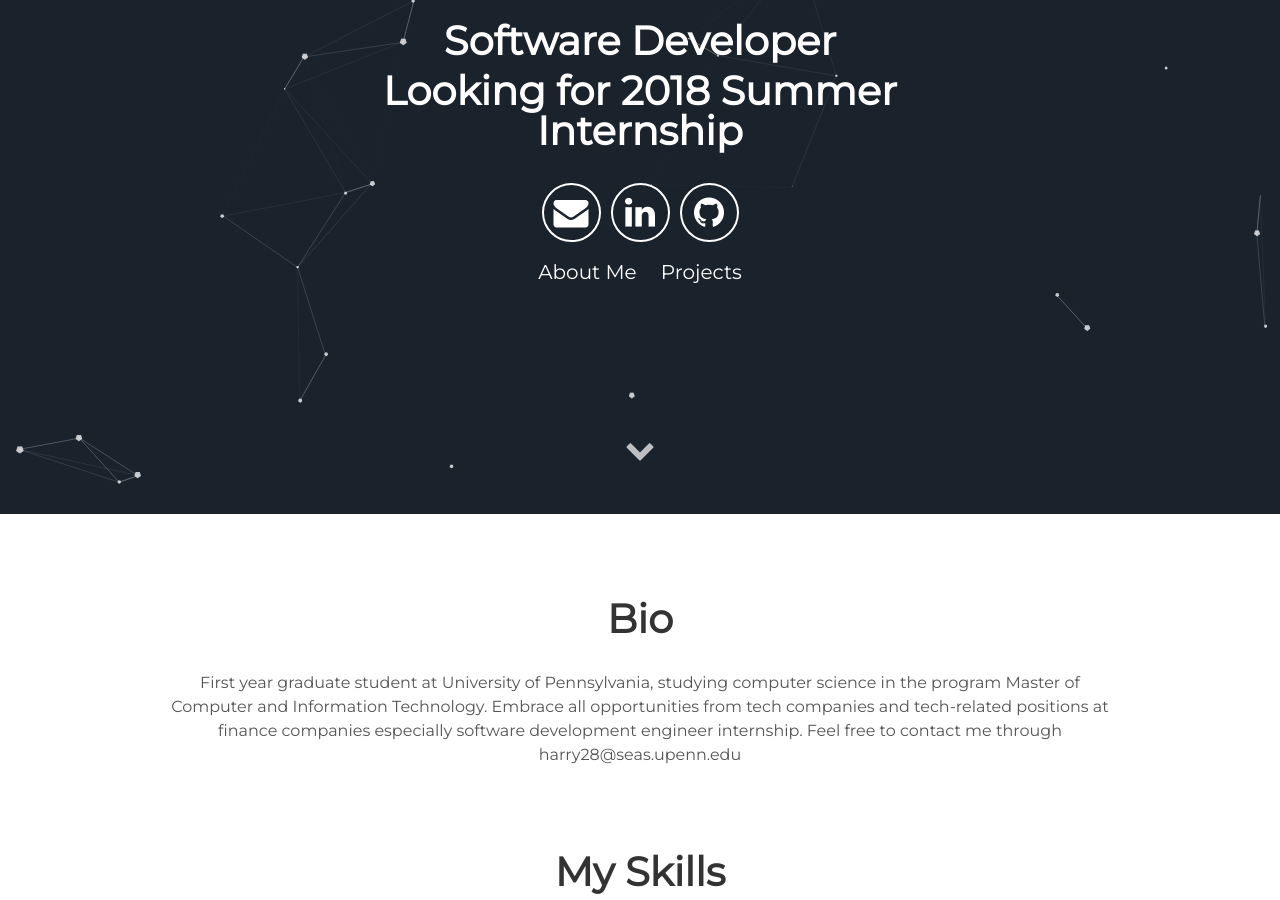
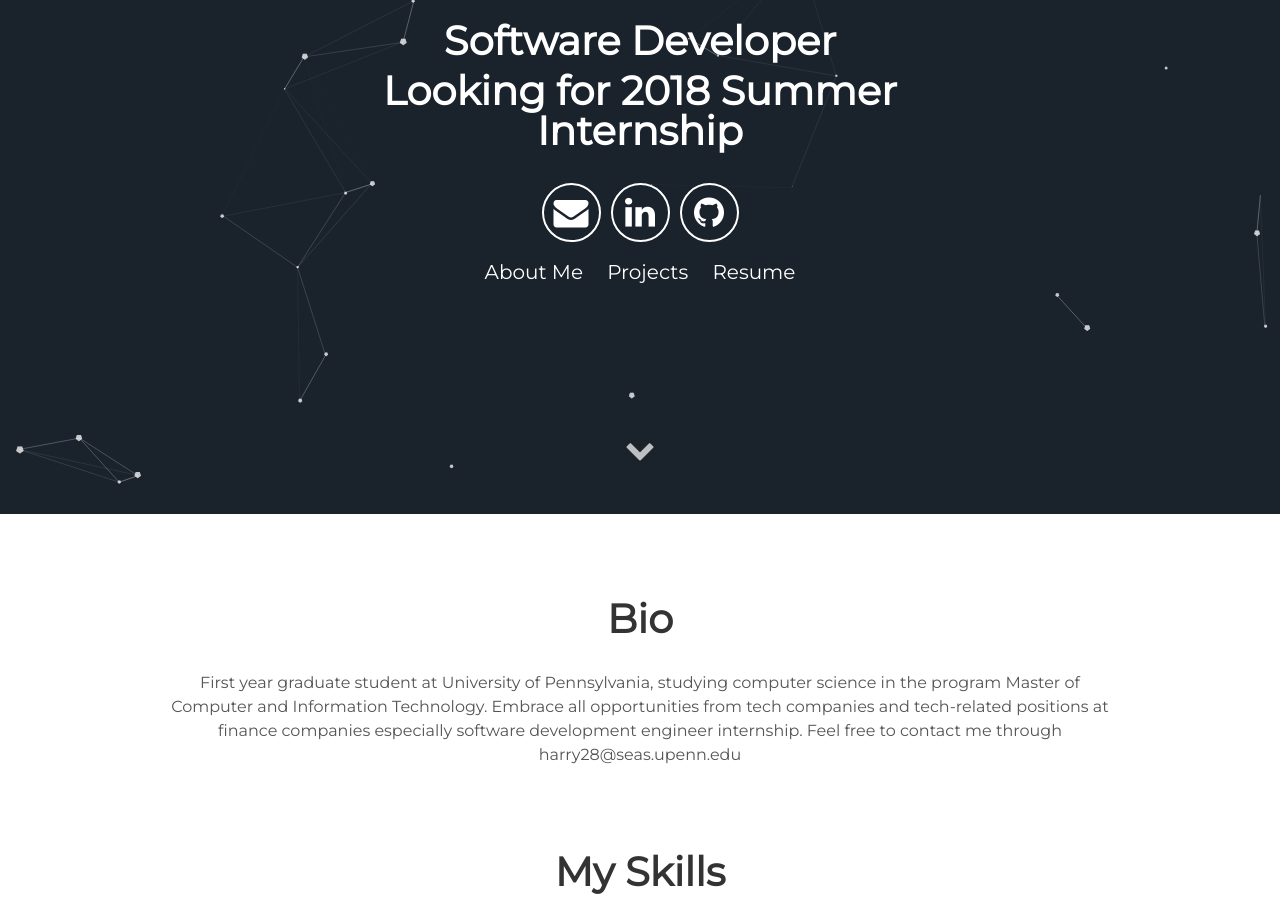
Before and after one commit to hl1028/hl1028.github.io, a Jekyll site: the page built from index.html, in a window 1280 px wide and 900 px high, scrolled down 386 px. Built offline with Jekyll 4.4.1, drawn with Linux system fonts in a browser that asks for light colours.

Commit message:
add resume

```diff
--- a/_includes/header.html
+++ b/_includes/header.html
@@ -13,6 +13,7 @@
       <div class="header-links">
         <a class="link" href="#about" data-scroll>About Me</a>
         <a class="link" href="#projects" data-scroll>Projects</a>
+        <a class="link" href="../Zhao Li Resume-Upenn.pdf" data-scroll>Resume</a>
       </div>
   </div>
   <a class="down" href="#about" data-scroll><i class="icon fa fa-chevron-down" aria-hidden="true"></i></a>
```
Also changed, not shown: 1 other file.
